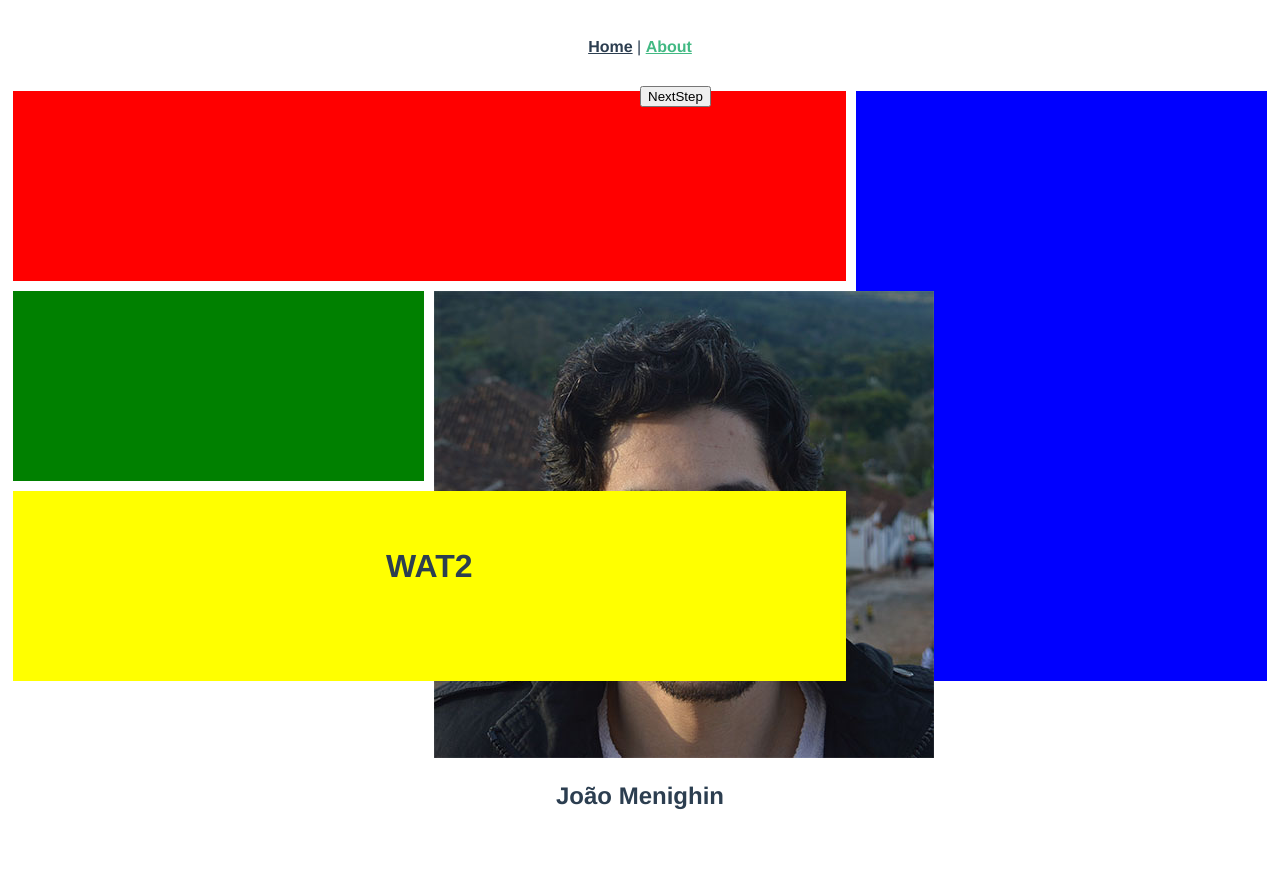
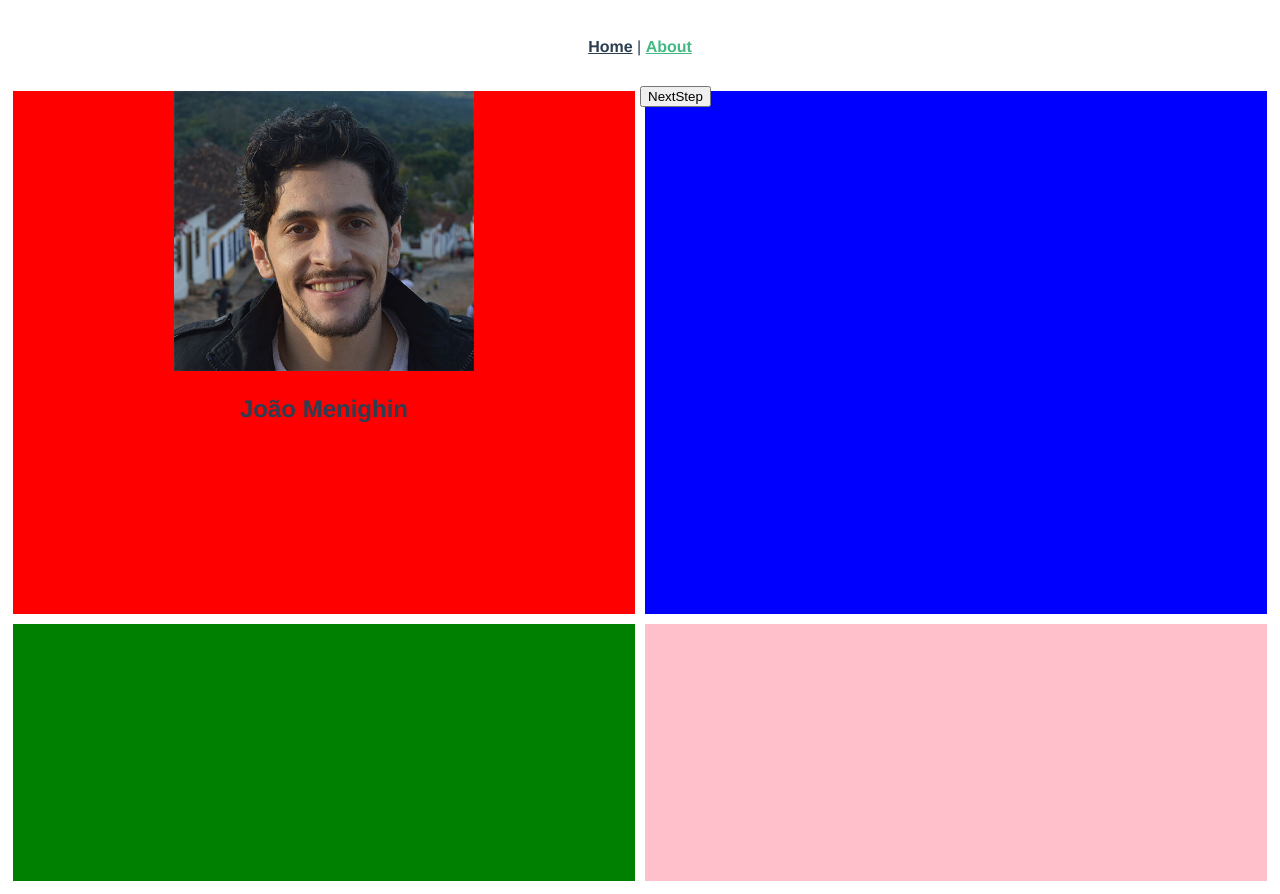
Before and after one commit to Menighin/menighin-dev, a Vue app: page /about in a window 1280 px wide. Both pictures are taken after a click on the button "NextStep". Before the commit the page ends 810 px from the top, so only its background shows below. Built offline with nearby package versions, Linux system fonts and the light colour scheme.

Commit message:
Profile - In Progress

```diff
--- a/src/components/interactivue/Interactivue.vue
+++ b/src/components/interactivue/Interactivue.vue
@@ -193,8 +193,10 @@ export default {
         box-sizing: border-box;
 
         .content {
+			position: relative;
             width: 100%;
             height: 100%;
+			overflow: auto;
         }
 
     }
--- a/src/components/resume/Profile.vue
+++ b/src/components/resume/Profile.vue
@@ -1,7 +1,7 @@
 <template>
 	<div class="profile">
 		<div class="profile-picture">
-			<img alt="Vue logo" src="../../assets/menighin.jpg">
+			<img alt="Joao Menighin profile picture" src="../../assets/menighin.jpg">
 		</div>
 		<div class="profile-info">
 			<h2 class="name">João Menighin</h2>
@@ -19,6 +19,18 @@ export default {
 }
 </script>
 
-<style>
+<style lang="scss" scoped>
+
+	.profile {
+		.profile-picture {
+			img {
+				// position: absolute;
+				top: 50%;
+				max-width: 300px;
+				width: 50%;
+				height: auto;
+			}
+		}
+	}
 
 </style>
--- a/src/views/About.vue
+++ b/src/views/About.vue
@@ -1,12 +1,12 @@
 <template>
 	<div class="about">
-		<interactivue :layout="layout">
+		<interactivue>
 
 			<change-grid :layout="layout" />
 
-			<step :component="Profile" :action="Actions.SHOW" :props="{msg: 'WAT1'}" :target="4"/>
+			<step :component="Profile" :action="Actions.SHOW" :target="1"/>
 
-			<step :component="Test" :action="Actions.SHOW" :props="{msg: 'WAT2'}" :target="5" :trigger="Triggers.WITH_PREVIOUS"  />
+			<!-- <step :component="Test" :action="Actions.SHOW" :props="{msg: 'WAT2'}" :target="5" :trigger="Triggers.WITH_PREVIOUS"  />
 
 			<step :component="Test" method="sayHi" :action="Actions.METHOD" :props="{msg: 'WAT2'}" :target="4" />
 
@@ -18,7 +18,7 @@
 
 			<step :component="Test" :action="Actions.SHOW" :props="{msg: 'WAT3'}" :target="1" :animation="Animations.SLIDE_LEFT"  :trigger="Triggers.AFTER_PREVIOUS" />
 
-			<change-grid :layout="layout3" />
+			<change-grid :layout="layout3" /> -->
 
 
 		</interactivue>
@@ -52,9 +52,12 @@ export default {
 			Test: Test,
 			Profile: Profile,
 			layout: [
-				[1, 1, 2],
-				[3, 4, 2],
-				[5, 5, 2]
+				[1, 1, 2, 2],
+				[1, 1, 2, 2],
+				[1, 1, 2, 2],
+				[1, 1, 2, 2],
+				[3, 3, 4, 4],
+				[3, 3, 4, 4],
 			],
 			layout2: [
 				[1, 1, 1],
@@ -74,7 +77,7 @@ export default {
 <style>
 
 .about {
-	min-height: 600px;
+	min-height: 800px;
 }
 
 </style>
```
